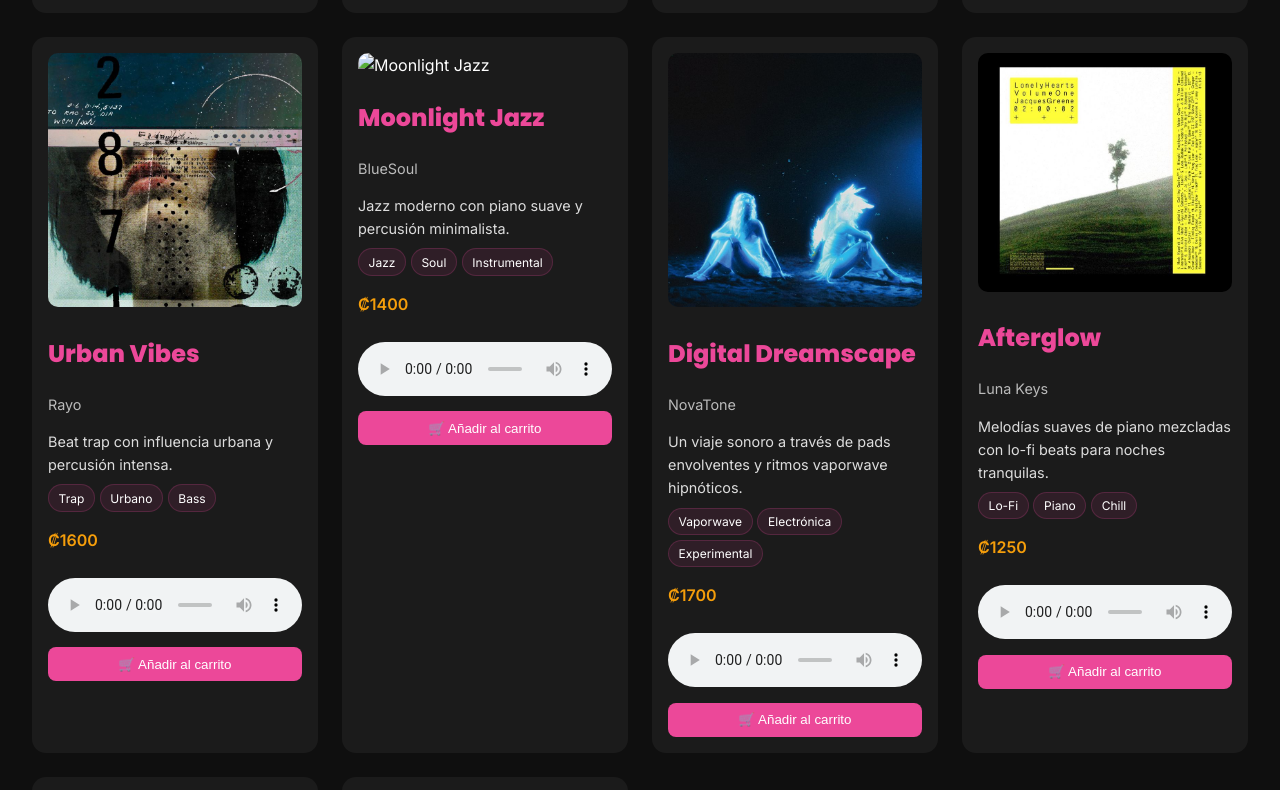
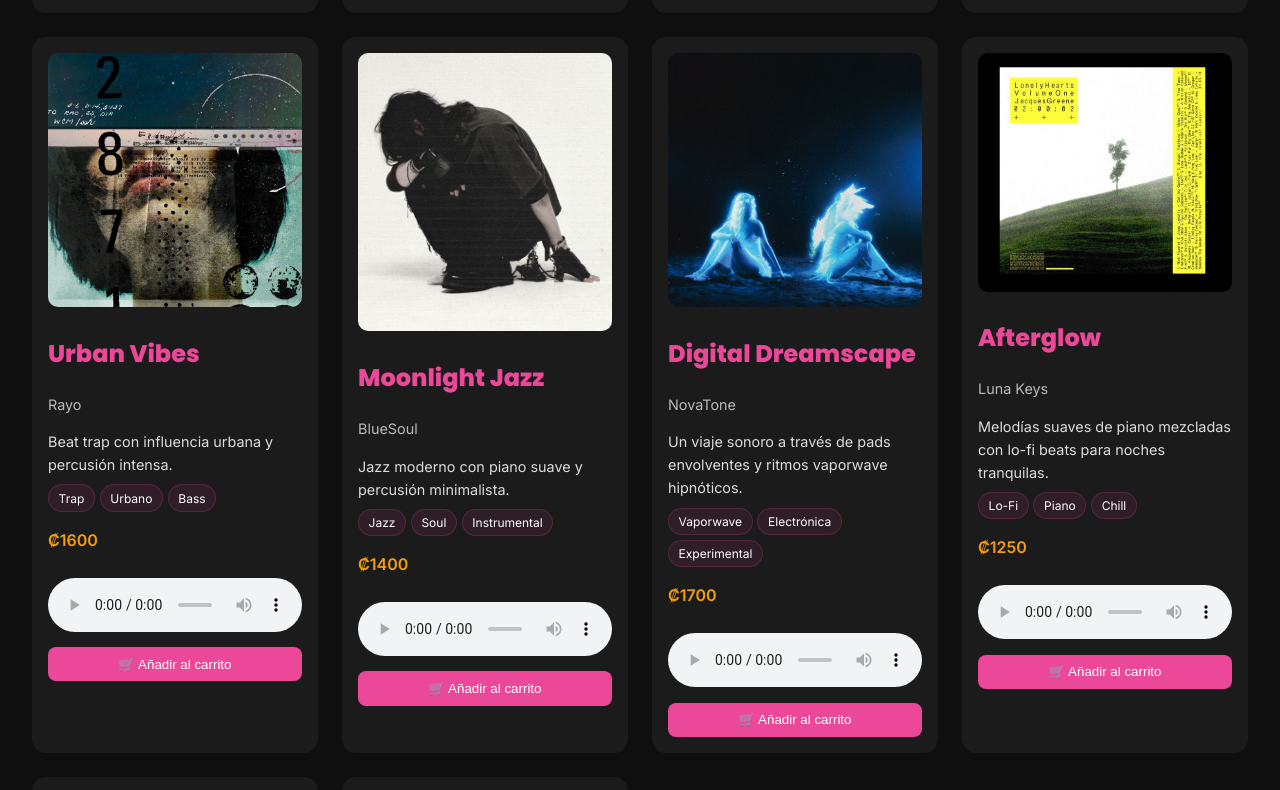
Before and after one commit to EsquivelR0jas/venga-la-alegr-a-, a plain HTML site: page catalogo.html in a window 1280 px wide. Shown: the part 990-1780 px from the top of the page. Drawn offline with Linux system fonts and the light colour scheme.

Commit message:
Update catalogo.html

```diff
--- a/catalogo.html
+++ b/catalogo.html
@@ -141,7 +141,7 @@
 
     <!-- Producto 6 -->
     <div class="producto fade-in">
-      <img src=album6.jpg" alt="Moonlight Jazz">
+      <img src="album6.jpg" alt="Moonlight Jazz">
       <div class="info">
         <h2>Moonlight Jazz</h2>
         <p class="artista">BlueSoul</p>
```
